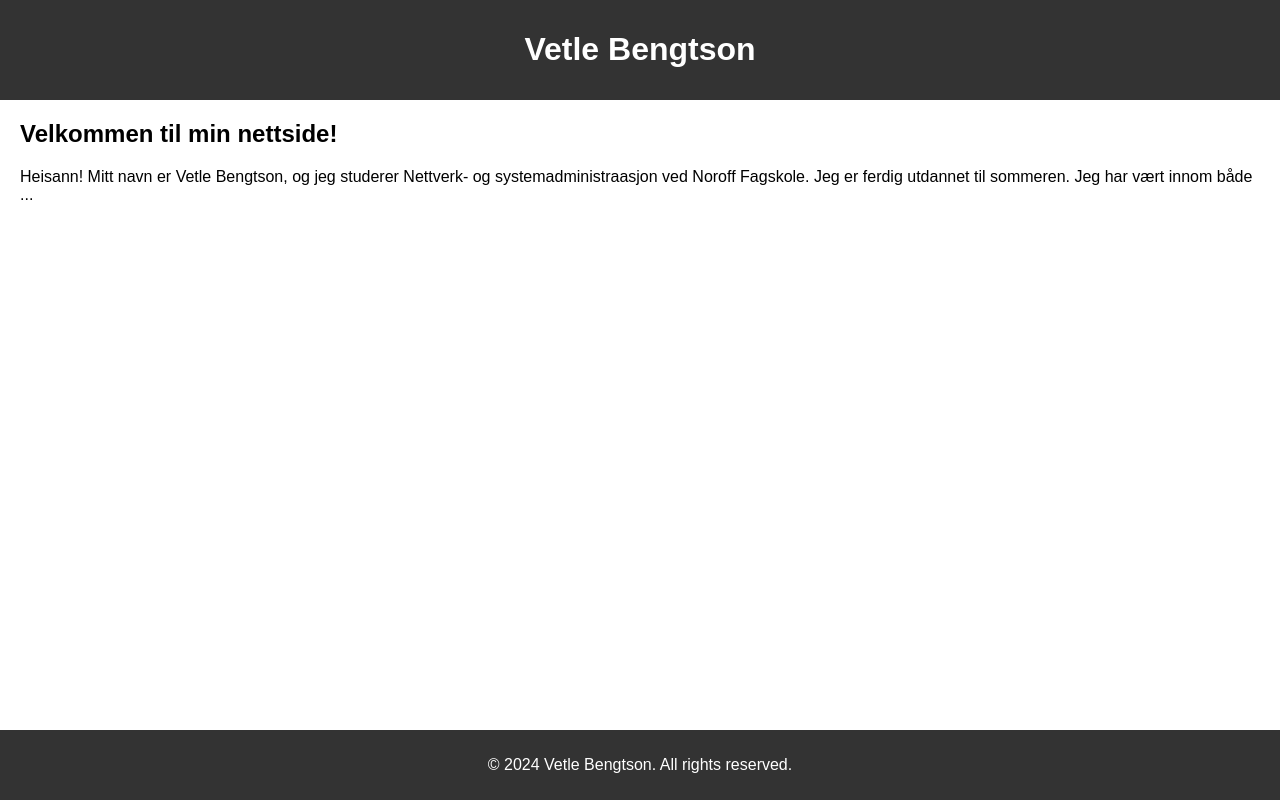
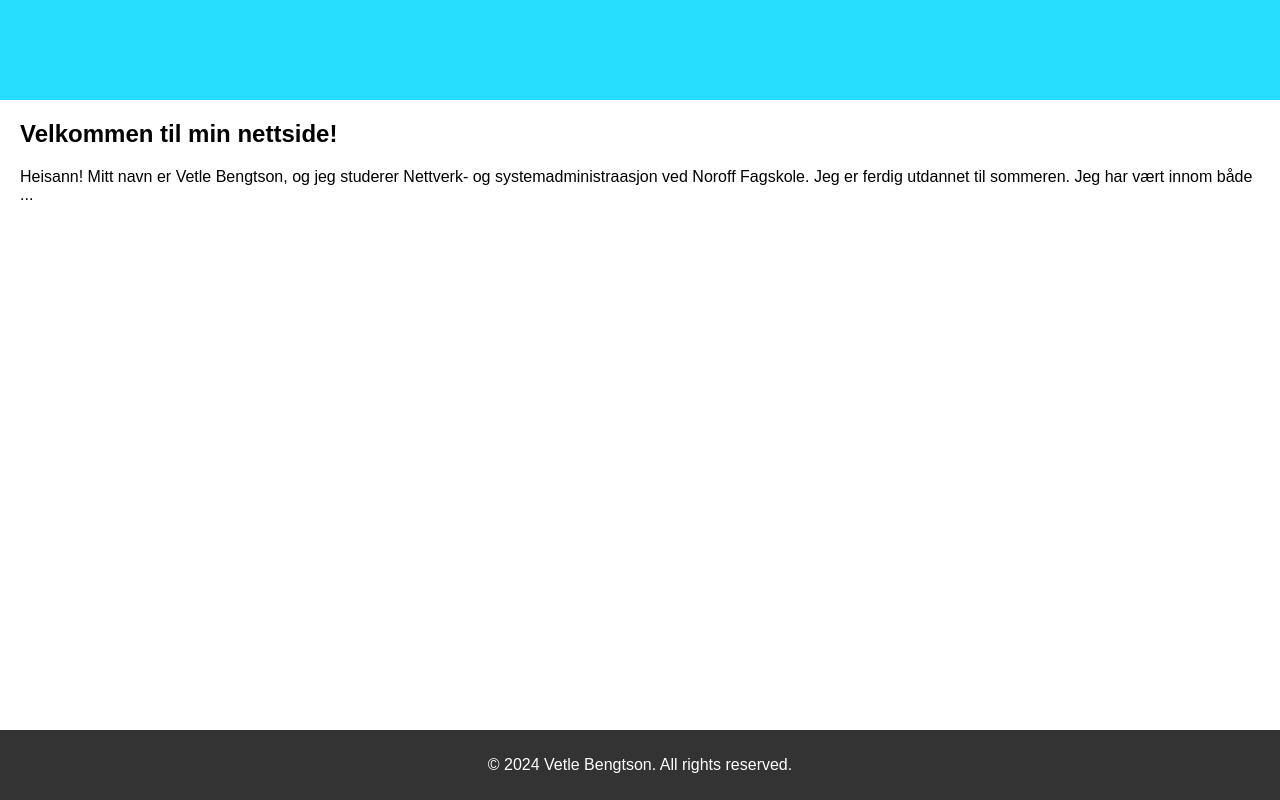
Before and after one commit to BengtsonVetle/MyWebsite, a plain HTML site: page index.html in a window 1280 px wide. Drawn offline with Linux system fonts and the light colour scheme.

Commit message:
Update index.html

```diff
--- a/index.html
+++ b/index.html
@@ -11,8 +11,8 @@
             padding: 0;
         }
         header {
-            background-color: #333;
-            color: #fff;
+            background-color: #27DEFF;
+            color: #27DEFF;
             padding: 10px 0;
             text-align: center;
         }
```
